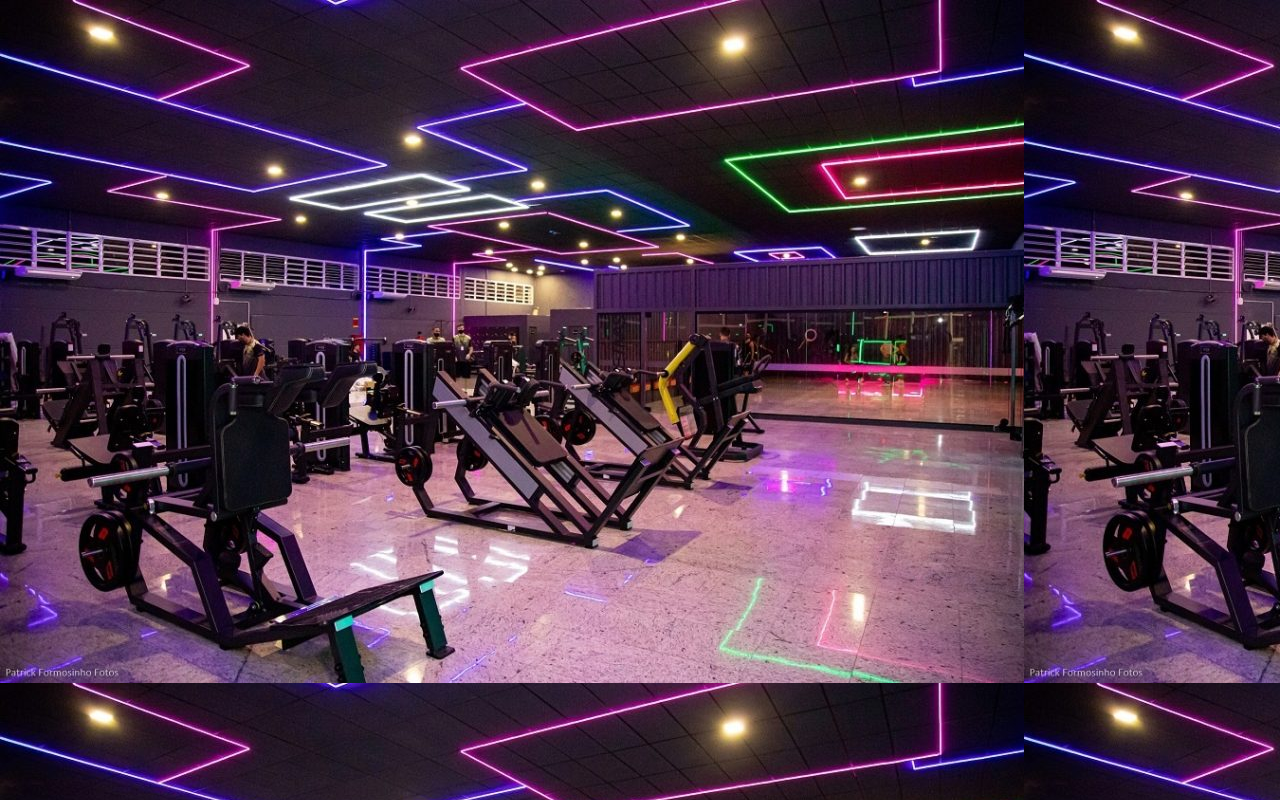
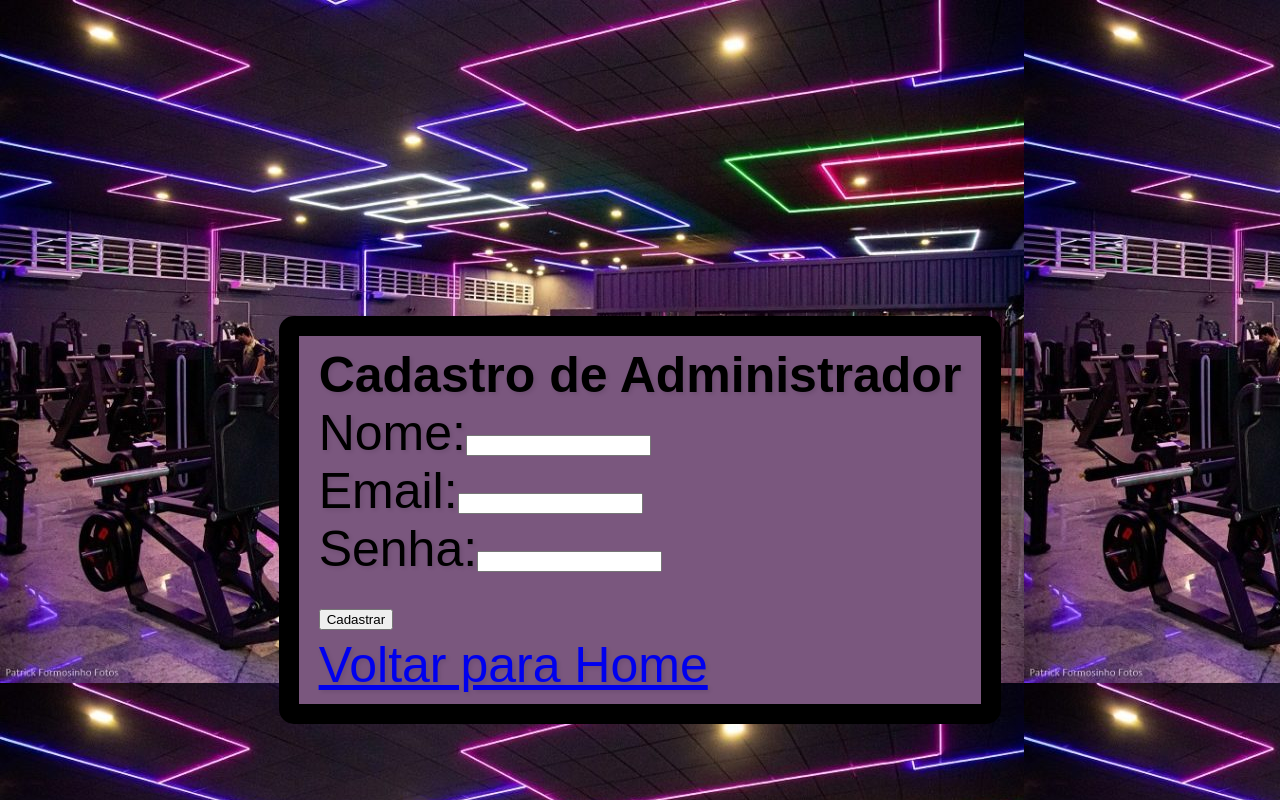
Before and after one commit to Alex891329/academia, a React (Create React App) app in the folder minha-academia/: page /adminregistro in a window 1280 px wide. Before the commit this address had no page. Built offline with nearby package versions, Linux system fonts and the light colour scheme.

Commit message:
inclusao metodo registro admin

```diff
--- a/minha-academia/src/App.js
+++ b/minha-academia/src/App.js
@@ -3,11 +3,13 @@ import { BrowserRouter as Router, Route, Routes } from 'react-router-dom';
 import Home from './componentes/Home';
 import Login from './componentes/Login';
 import Dashboard from './componentes/Dashboard';
+import AdminRegistro from './componentes/AdminRegistro';
 
 function App() {
   return (
     <Router>
       <Routes>
+        <Route path="/adminregistro" element={<AdminRegistro />} />
         <Route path="/login" element={<Login />} />
         <Route path="/dashboard" element={<Dashboard />} />
         <Route path="/" element={<Home />} />
--- /dev/null
+++ b/minha-academia/src/componentes/AdminRegistro.css
@@ -0,0 +1,25 @@
+.custom-card {
+    display: flex;
+    flex-direction: column;
+    align-items: center;
+    justify-content: center;
+    background-color: #7a577e;
+    padding: 10px 20px;
+    border: 20px solid #000000;
+    border-radius: 15px;
+    font-size: 50px;
+    color: #000000;
+    margin-top: 250px;
+    margin-bottom: 10px;
+    text-shadow: 2px 2px 4px rgba(0, 0, 0, 0.1);
+  }
+
+  .custom-card-wide {
+    width: 50rem;
+    font-size: 20px;
+    color: #000000;
+    background-color: #7a577e;
+    padding: 10px 20px;
+    border: 25px solid #000000;
+    border-radius: 15px;
+  }
--- /dev/null
+++ b/minha-academia/src/componentes/AdminRegistro.js
@@ -0,0 +1,86 @@
+
+import React, { useState } from 'react';
+import { Link } from 'react-router-dom';
+import { Container, Card, Button } from 'react-bootstrap';
+
+
+const AdminRegistro = () => {
+  const [nome, setNome] = useState('');
+  const [email, setEmail] = useState('');
+  const [senha, setSenha] = useState('');
+  const [mensagem, setMensagem] = useState('');
+
+
+  const handleSubmit = async (e) => {
+    e.preventDefault();
+    try {
+      const response = await fetch('http://localhost:3000/admins', {
+        method: 'POST',
+        headers: {
+          'Content-Type': 'application/json',
+        },
+        body: JSON.stringify({ nome, email, senha }),
+      });
+      const data = await response.json();
+      setMensagem('Cadastro realizado com sucesso!');
+      // Limpar os campos do formulário após o cadastro
+      setNome('');
+      setEmail('');
+      setSenha('');
+    } catch (error) {
+      console.error('Erro ao cadastrar administrador:', error);
+      setMensagem('Erro ao cadastrar administrador');
+    }
+  };
+
+
+
+  return (
+    <>
+      <Container className="p-3 bg-light rounded-3 mt-3">
+        <Card className="custom-card">
+          <Card.Body>
+            <Card.Title><strong>Cadastro de Administrador</strong></Card.Title>
+            <form onSubmit={handleSubmit} className="custom-form">
+              <div className="mb-3">
+                <label className="form-label">Nome:</label>
+                <input
+                  type="text"
+                  value={nome}
+                  onChange={(e) => setNome(e.target.value)}
+                  required
+                  className="form-control"
+                />
+              </div>
+              <div className="mb-3">
+                <label className="form-label">Email:</label>
+                <input
+                  type="email"
+                  value={email}
+                  onChange={(e) => setEmail(e.target.value)}
+                  required
+                  className="form-control"
+                />
+              </div>
+              <div className="mb-3">
+                <label className="form-label">Senha:</label>
+                <input
+                  type="password"
+                  value={senha}
+                  onChange={(e) => setSenha(e.target.value)}
+                  required
+                  className="form-control"
+                />
+              </div>
+              <button type="submit" className="btn btn-primary">Cadastrar</button>
+            </form>
+            {mensagem && <p>{mensagem}</p>}
+            <Link to="/" className="btn btn-secondary mt-2">Voltar para Home</Link>
+          </Card.Body>
+        </Card>
+      </Container>
+    </>
+  );
+};
+
+export default AdminRegistro;
--- a/minha-academia/src/componentes/Home.js
+++ b/minha-academia/src/componentes/Home.js
@@ -45,6 +45,16 @@ function Home() {
               O projeto visa proporcionar uma ferramenta prática e eficiente para gestores de academias, otimizando processos administrativos e melhorando a experiência dos alunos. Além disso, a aplicação foi desenvolvida seguindo as melhores práticas de segurança e proteção de dados, em conformidade com a LGPD (Lei Geral de Proteção de Dados).
             </Card.Text>
           </Card.Body>
+          <nav>
+        <ul>
+          <li>
+            <Link to="/login">Ir para Login</Link>
+          </li>
+          <li>
+            <Link to="/adminregistro">Ir para Cadastro de Admin</Link>
+          </li>
+        </ul>
+      </nav>
           <Link to="/login">
             <Button variant="primary" className="login-button">Realizar Login</Button>
           </Link>
```
